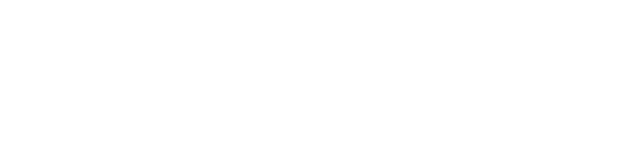
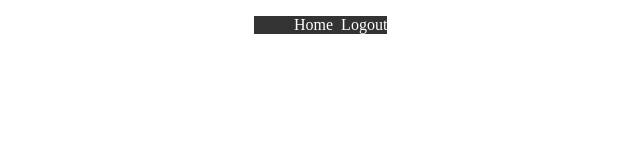
Before and after one commit to saaycon/library-management-system, a website: page homepage.html in a window 1280 px wide. Shown: the whole page, without its empty margins (386-1026 px from the left). Drawn offline with Linux system fonts and the light colour scheme.

Commit message:
modifications

```diff
--- a/homepage.html
+++ b/homepage.html
@@ -3,9 +3,15 @@
 <head>
     <meta charset="UTF-8">
     <meta name="viewport" content="width=device-width, initial-scale=1.0">
-    <title>Document</title>
+    <title>Home Page</title>
+    <link rel="stylesheet" href="style.css">
 </head>
 <body>
-
+    <nav>
+        <ul class="nav-list">
+            <li>Home</li>
+            <li>Logout</li>
+        </ul>
+    </nav>
 </body>
 </html>
--- a/style.css
+++ b/style.css
@@ -41,3 +41,13 @@ body {
     opacity: 0.4;
     z-index: -1;
 }
+
+.nav-list {
+    position: fixed;
+    display: flex;
+    top: 0px;
+    list-style: none;
+    gap: 0.5rem;
+    background-color: #333;
+    color: white;
+}
```
Also changed, not shown: index.html (+0 -2 lines).
